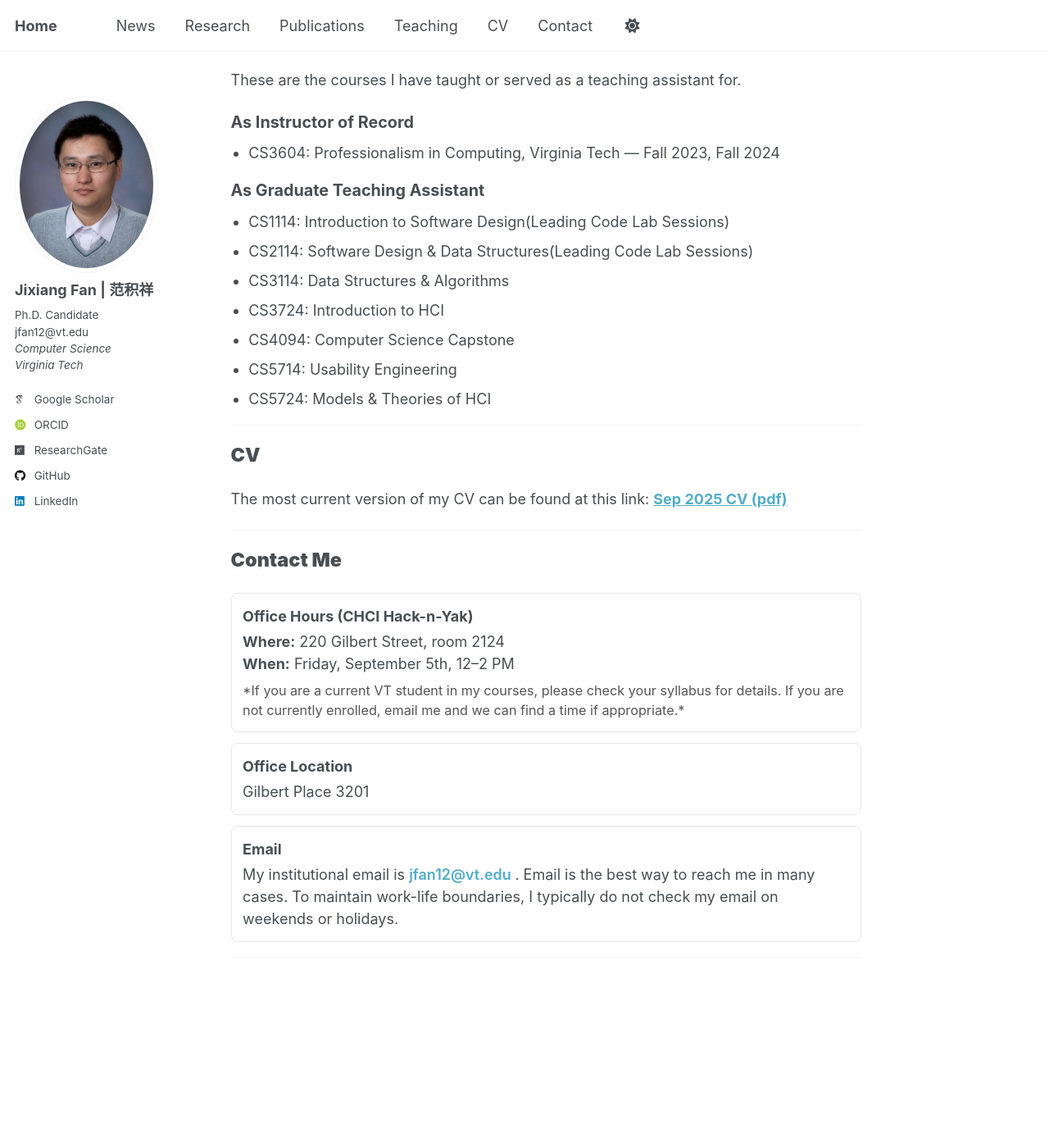
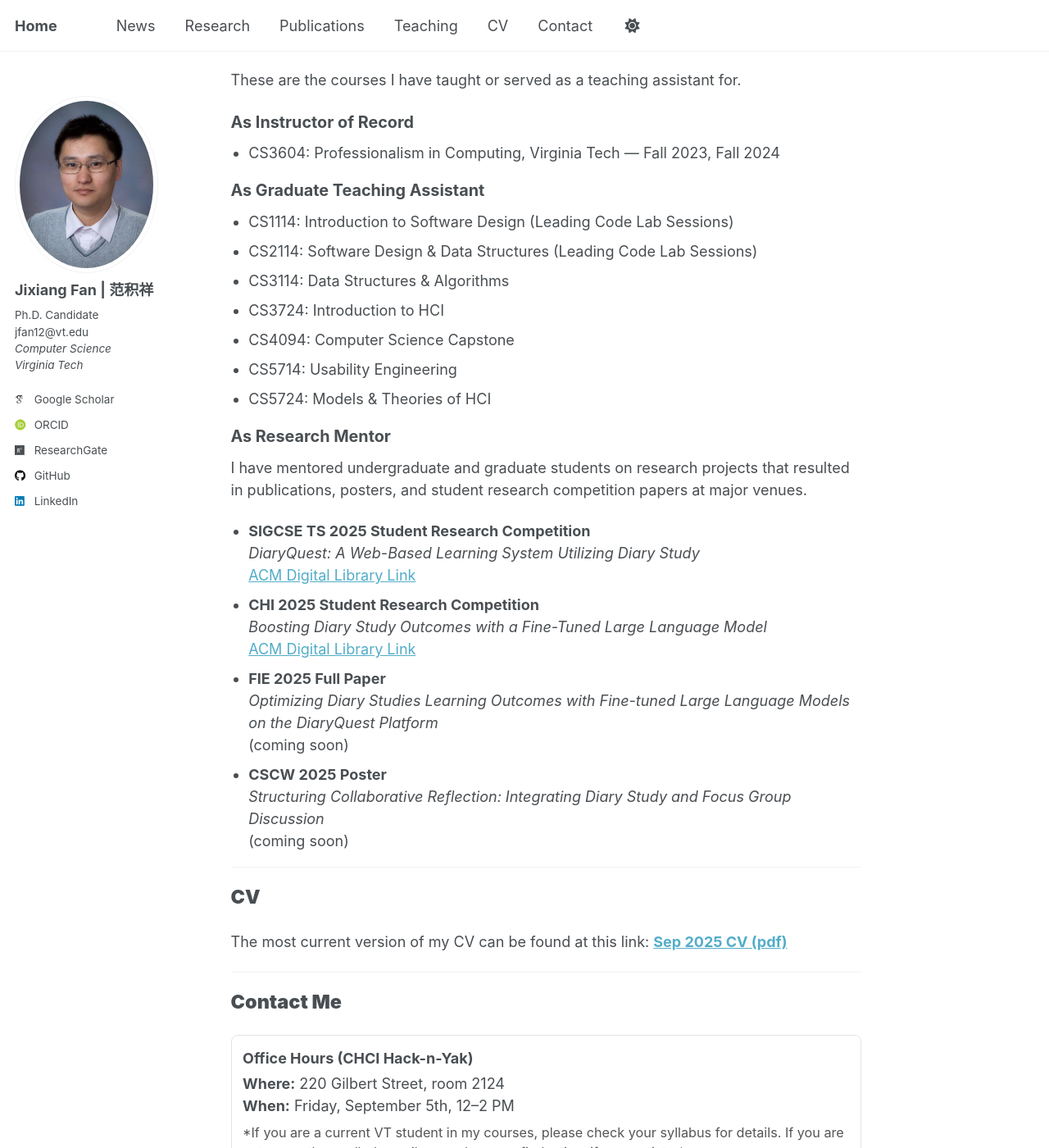
Before and after one commit to JixiangFan/web, a Jekyll site: the page built from _pages/about.md, in a window 1280 px wide and 1400 px high, scrolled down 2626 px. Shown: the whole window at 82% size. Built offline with Jekyll 4.4.1, drawn with Linux system fonts in a browser that asks for light colours; some web fonts are replaced.

Commit message:
Update about.md

```diff
--- a/_pages/about.md
+++ b/_pages/about.md
@@ -145,8 +145,8 @@ Education in HCI Outdoors: A Diary Study Approach
     As Graduate Teaching Assistant
   </div>
   <ul style="margin:0; padding-left:1.2rem;">
-    <li>CS1114: Introduction to Software Design(Leading Code Lab Sessions)</li>
-    <li>CS2114: Software Design & Data Structures(Leading Code Lab Sessions)</li>
+    <li>CS1114: Introduction to Software Design (Leading Code Lab Sessions)</li>
+    <li>CS2114: Software Design & Data Structures (Leading Code Lab Sessions)</li>
     <li>CS3114: Data Structures & Algorithms</li>
     <li>CS3724: Introduction to HCI</li>
     <li>CS4094: Computer Science Capstone</li>
@@ -154,6 +154,56 @@ Education in HCI Outdoors: A Diary Study Approach
     <li>CS5724: Models & Theories of HCI</li>
   </ul>
 </div>
+
+
+<!-- Research Mentoring -->
+<div style="margin:1rem 0;">
+  <div style="font-weight:700; font-size:1.1em; margin-bottom:0.5rem;">
+    As Research Mentor
+  </div>
+  <p>
+    I have mentored undergraduate and graduate students on research projects that resulted in publications,
+    posters, and student research competition papers at major venues.
+  </p>
+  <ul style="margin:0; padding-left:1.2rem;">
+
+    <li>
+      <strong>SIGCSE TS 2025 Student Research Competition</strong><br>
+      <em>DiaryQuest: A Web-Based Learning System Utilizing Diary Study</em><br>
+      <a href="https://dl.acm.org/doi/10.1145/3641555.3705023" target="_blank">ACM Digital Library Link</a>
+    </li>
+
+    <li>
+      <strong>CHI 2025 Student Research Competition</strong><br>
+      <em>Boosting Diary Study Outcomes with a Fine-Tuned Large Language Model</em><br>
+      <a href="https://dl.acm.org/doi/10.1145/3706599.3719287" target="_blank">ACM Digital Library Link</a>
+    </li>
+
+    <li>
+      <strong>FIE 2025 Full Paper</strong><br>
+      <em>Optimizing Diary Studies Learning Outcomes with Fine-tuned Large Language Models on the DiaryQuest Platform</em><br>
+      (coming soon)
+    </li>
+
+    <li>
+      <strong>CSCW 2025 Poster</strong><br>
+      <em>Structuring Collaborative Reflection: Integrating Diary Study and Focus Group Discussion</em><br>
+      (coming soon)
+    </li>
+
+  </ul>
+</div>
+
+
+
+
+
+
+
+
+
+
+
 
 ---
 <span id="cv" style="position:relative; top:-84px;"></span>
```
